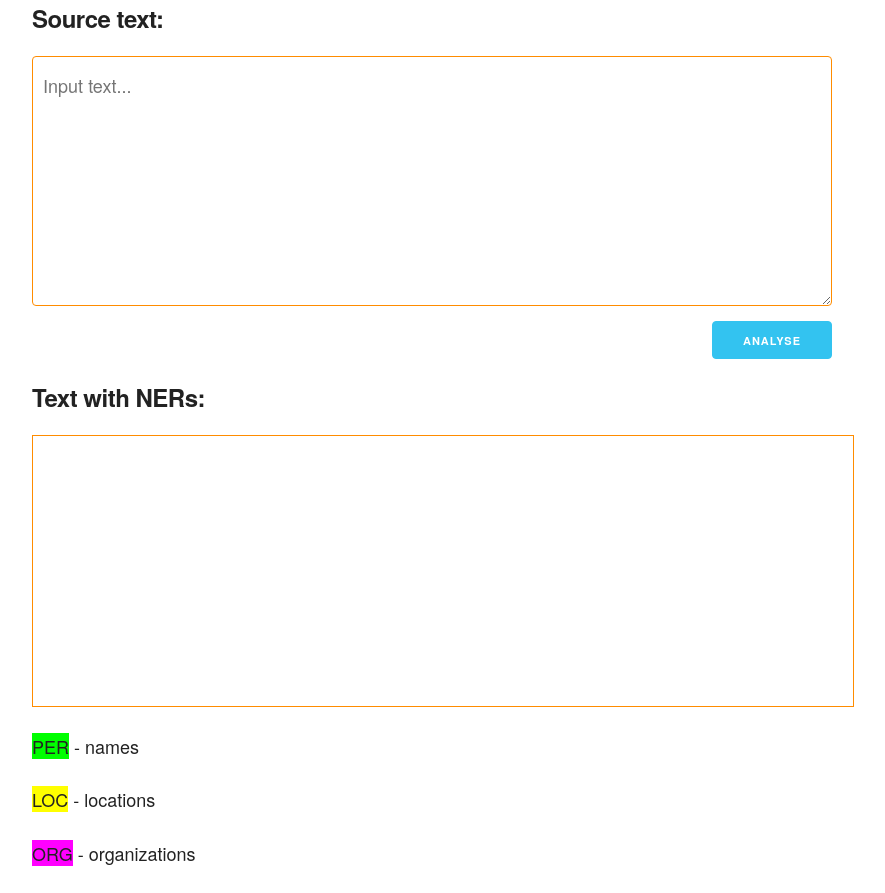
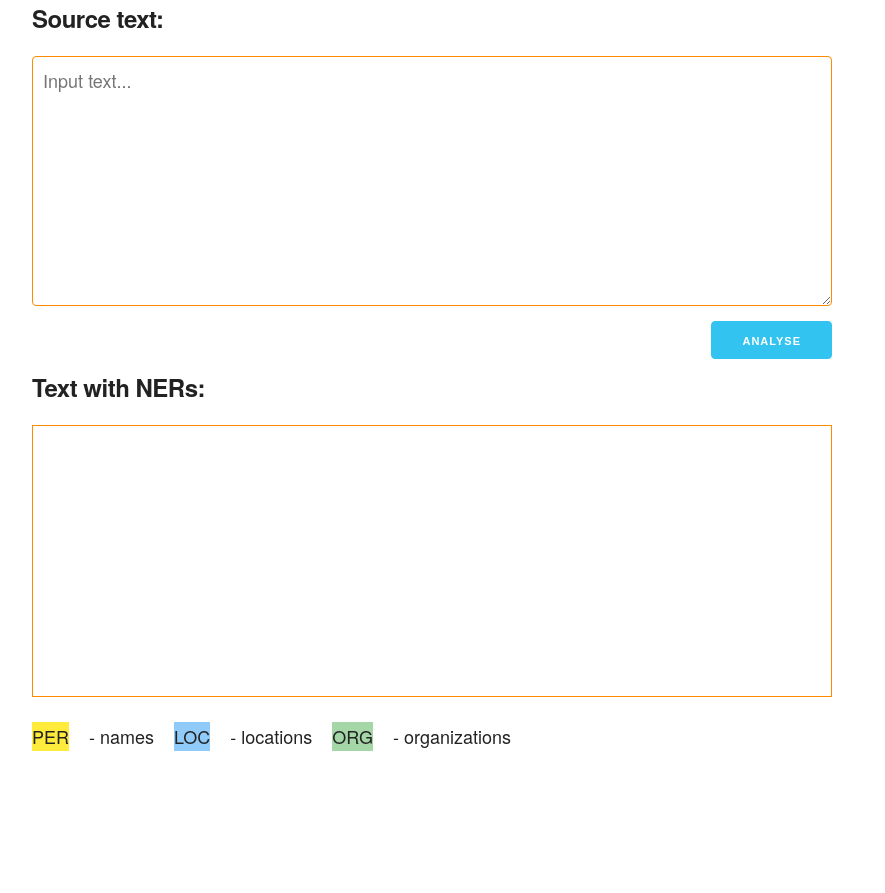
Before and after one commit to Nkeramov/ner_example, a Flask app: page / in a window 1280 px wide. Shown: the whole page, without its empty margins (208-1093 px from the left). After the commit the page ends 751 px from the top, so only its background shows below. Run offline with Flask 3, Linux system fonts and the light colour scheme.

Commit message:
refactor: added errors checking, logging, updated template and requirements

```diff
--- a/main.py
+++ b/main.py
@@ -1,56 +1,66 @@
-from natasha import (
-    Segmenter,
-    NewsNERTagger,
-    NewsEmbedding,
-    NewsMorphTagger,
-    NewsSyntaxParser,
-    MorphVocab,
-    Doc)
+import logging
+from markupsafe import escape
 from flask import Flask, render_template, request
+from natasha import Segmenter, NewsNERTagger, NewsEmbedding, MorphVocab, Doc
 
 
 app = Flask(__name__)
 
+logger = logging.getLogger(__name__)
+logging.basicConfig(
+    level=logging.INFO,
+    format="%(asctime)s : %(levelname)s : %(funcName)s : %(lineno)s : %(message)s",
+    datefmt="%H:%M:%S"
+)
+
+app.logger.handlers = logger.handlers
+app.logger.setLevel(logger.level)
+
+segmenter = Segmenter()
+emb = NewsEmbedding()
+ner_tagger = NewsNERTagger(emb)
+morph_vocab = MorphVocab()
+
 
 @app.route("/", methods=["GET", "POST"])
-def index() -> str:
-    original_text = ""
+def index(logger: logging.Logger = logger) -> str:
+    source_text = ""
     text_with_ner = ""
+    error = ""
     if request.method == "POST":
-        original_text = request.form["text"]
-        text_with_ner = analyze_text(original_text)
-    return render_template("index.html", title='NER analyse example',
-                                original=original_text,
-                                text_with_ner=text_with_ner)
+        source_text = request.form.get("source_text", "").strip()
+        if not source_text:
+            error = "Please enter text for analysis"
+        else:
+            try:
+                text_with_ner = analyze_text(source_text)
+            except Exception as e:
+                error = f"Error parsing text: {e}"
+    return render_template("index.html", title='NER analyse example', source_text=source_text, text_with_ner=text_with_ner, error=error)
 
 
 def analyze_text(text: str) -> str:
-    segmenter = Segmenter()
-    emb = NewsEmbedding()
-    morph_tagger = NewsMorphTagger(emb)
-    syntax_parser = NewsSyntaxParser(emb)
-    ner_tagger = NewsNERTagger(emb)
+    """Analyzes text and marks named entities"""
     doc = Doc(text)
     doc.segment(segmenter)
-    doc.tag_morph(morph_tagger)
-    doc.parse_syntax(syntax_parser)
     doc.tag_ner(ner_tagger)
-    morph_vocab = MorphVocab()
-    for token in doc.tokens:
-        token.lemmatize(morph_vocab)
-        # print(f"{token.text}  : {token.lemma}")
-    # print(doc.spans)
-    text_with_ner_info = text
-    for span in doc.spans:
+    return markup_ner_text(text, doc.spans)
+
+
+def markup_ner_text(text: str, spans) -> str:
+    """Marks up named entities in text with HTML tags"""
+    spans = sorted(spans, key=lambda x: x.start, reverse=True)
+    result_text = list(text)
+    for span in spans:
         span.normalize(morph_vocab)
-        if span.type == "PER":
-            text_with_ner_info = text_with_ner_info.replace(span.text, f'<span class=\"per\">{span.text}</span>')
-        elif span.type == "LOC":
-            text_with_ner_info = text_with_ner_info.replace(span.text, f'<span class=\"loc\">{span.text}</span>')
-        elif span.type == "ORG":
-            text_with_ner_info = text_with_ner_info.replace(span.text, f'<span class=\"org\">{span.text}</span>')
-    return text_with_ner_info
+        if span.type in ["PER", "LOC", "ORG"]:
+            start, stop = span.start, span.stop
+            entity_text = escape(text[start:stop])
+            replacement = f'<span class="ner-{span.type.lower()}" title="{span.type}">{entity_text}</span>'
+            result_text[start:stop] = replacement
+    return "".join(result_text)
 
 
 if __name__ == '__main__':
-    app.run(host="0.0.0.0", port=5000, debug=True)
+    logger.info("Started...")
+    app.run(host="0.0.0.0", port=5000)
--- a/static/css/styles.css
+++ b/static/css/styles.css
@@ -1,25 +1,53 @@
 body {
-    font-size: 1.8em;
+    margin: 0;
+
 }
 
-#input_text, #output_text {
+#source_text, #text_with_ner {
+    font-size: 1.2em;
+    font-family: "Raleway", "HelveticaNeue", "Helvetica Neue", Helvetica, Arial, sans-serif;
+    line-height: 1.5;
     min-height: 250px;
-    min-width: 800px;
     padding: 10px;
+    text-align: left;
     vertical-align: bottom;
-    text-align: left;
     border: 1px solid #ff8c00;
-    line-height: 2;
+    white-space: pre-wrap;
+    word-wrap: break-word;
 }
 
-.per {
-    background-color: lime;
+#source_text {
+    width: 800px;
+    resize: vertical;
 }
 
-.loc {
-    background-color: yellow;
+#text_wth_ner {
+    width: 820px;
 }
 
-.org {
-    background-color: magenta;
+.legend {
+    display: flex;
+    gap: 20px;
+    flex-wrap: wrap;
 }
+
+.legend p {
+    display: flex;
+    gap: 20px;
+    flex-wrap: wrap;
+    font-size: 1.2em;
+    font-family: "Raleway", "HelveticaNeue", "Helvetica Neue", Helvetica, Arial, sans-serif;
+}
+
+.error {
+    margin: 15px 0px;
+    font-size: 1.2em;
+    font-style: italic;
+    background-color: #ff4b3b;
+    font-family: "Raleway", "HelveticaNeue", "Helvetica Neue", Helvetica, Arial, sans-serif;
+}
+
+.ner-per { background-color: #ffeb3b; }
+.ner-loc { background-color: #90caf9; }
+.ner-org { background-color: #a5d6a7; }
+.ner-per:hover, .ner-loc:hover, .ner-org:hover { opacity: 0.8; }
--- a/templates/index.html
+++ b/templates/index.html
@@ -4,22 +4,35 @@
         <meta http-equiv="Content-Type" content="text/html; charset=utf-8" />
         <title>{{title}}</title>
 		<meta name="viewport" content="width=device-width, initial-scale=1">
-        <link rel="stylesheet" href="static/css/normalize.css">
         <link rel="stylesheet" href="static/css/skeleton.css">
         <link rel="stylesheet" href="static/css/styles.css">
     </head>
     <body>
         <div style="width: 800px; margin: 0 auto">
 			<form method="POST">
-				<h5><label for="input_text">Source text:</label></h5>
-				<textarea id="input_text" name="text" placeholder="Input text...">{{ original }}</textarea><br>
-				<input class="button-primary" type="submit" value="Analyse" style="float:right"><br><br>
-				<h5><label for="output_text">Text with NERs:</label></h5>
-				<div id="output_text" name="output_text" readonly>{{ text_with_ner | safe }}</div>
+				<h5><label for="source_text">Source text:</label></h5>
+				<textarea id="source_text" name="source_text" placeholder="Input text...">{{ source_text }}</textarea>
+                <br>
+				<input class="button-primary" type="submit" value="Analyse" style="float:right">
+                <br>
+                <br>
+				<h5><label for="text_with_ner">Text with NERs:</label></h5>
+				<div id="text_with_ner" name="text_with_ner" readonly>{{ text_with_ner | safe }}</div>
 			</form>
-			<p><span class="per">PER</span> - names</p>
-			<p><span class="loc">LOC</span> - locations</p>
-			<p><span class="org">ORG</span> - organizations</p>
+            {% if error %}
+                <div class="error">{{ error }}</div>
+            {% endif %}
+            <div class="legend">
+                <p>
+                    <span class="ner-per">PER</span> - names
+                </p>
+                <p>
+                    <span class="ner-loc">LOC</span> - locations
+                </p>
+                <p>
+                    <span class="ner-org">ORG</span> - organizations
+                </p>
+            </div>
 		</div>
     </body>
 </html>
```
Also changed, not shown: requirements.txt (+7 -3 lines), static/css/normalize.css (deleted).
